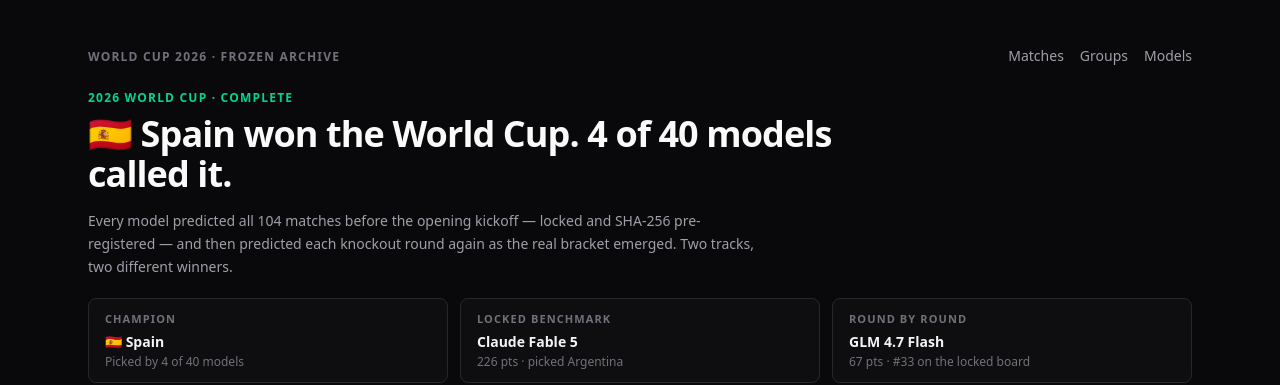
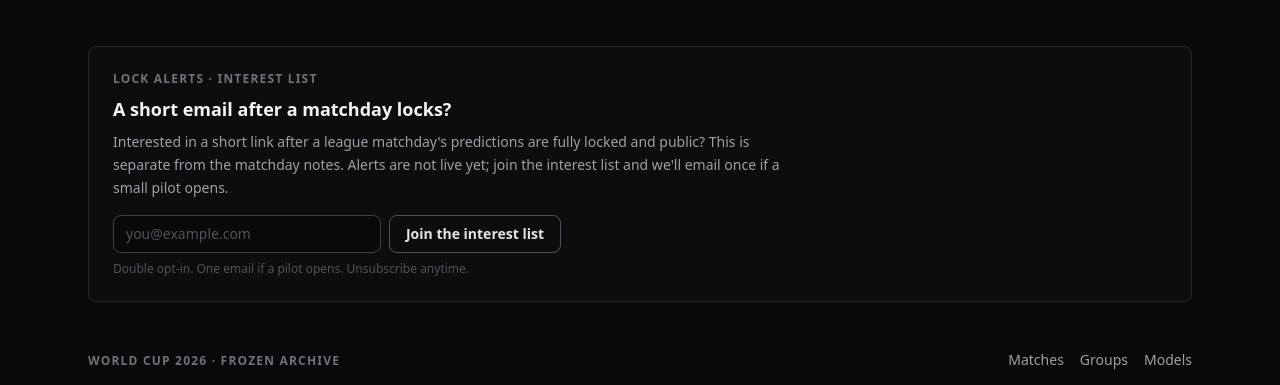
Before and after one commit to teemula35/punditbench, a Next.js app: page / in a window 1280 px wide. Shown: the part 1265-1650 px from the top of the page. Built offline with nearby package versions, Linux system fonts and the light colour scheme; no server answers.

Commit message:
[verified] Add distinct lock-alert interest list

```diff
--- a/app/confirmed/page.tsx
+++ b/app/confirmed/page.tsx
@@ -5,7 +5,7 @@ import { PageTitle } from "../ui";
 
 export const metadata: Metadata = {
   title: "You're on the list — thanks!",
-  description: `You're confirmed for the ${SITE_NAME} 2026-27 league launch.`,
+  description: `You're confirmed for the ${SITE_NAME} emails you chose.`,
   robots: { index: false },
 };
 
@@ -19,16 +19,15 @@ export default function ConfirmedPage() {
   return (
     <div className="max-w-2xl space-y-8">
       <PageTitle
-        kicker="Season 2026-27"
+        kicker="Email preferences"
         title="You're on the list"
         sub="Confirmed — thanks for subscribing."
       />
 
       <section className="space-y-4 text-sm leading-relaxed text-zinc-300">
         <p>
-          That&apos;s it. You&apos;ll get one email the moment the first league picks lock in
-          August — every model&apos;s matchday predictions, pre-registered before kickoff, exactly
-          like the World Cup you just watched {SITE_NAME} grade.
+          You&apos;re confirmed for the emails you chose. We&apos;ll use this address only for those
+          updates.
         </p>
         <p className="text-zinc-400">No spam, unsubscribe anytime.</p>
       </section>
--- /dev/null
+++ b/app/lock-alert-interest.tsx
@@ -0,0 +1,62 @@
+import React from "react";
+import { BUTTONDOWN_USERNAME } from "../lib/site";
+
+const LOCK_ALERT_TAG = "prediction-lock-alerts";
+
+export function LockAlertInterest() {
+  if (!BUTTONDOWN_USERNAME) {
+    return (
+      <section className="rounded-lg border border-zinc-800 bg-zinc-900/30 p-5 sm:p-6">
+        <p className="text-xs font-semibold uppercase tracking-widest text-zinc-500">
+          Lock alerts · Interest list
+        </p>
+        <h2 className="mt-2 text-lg font-semibold text-zinc-100">
+          A short email after a matchday locks?
+        </h2>
+        <p className="mt-2 max-w-2xl text-sm leading-relaxed text-zinc-400">
+          The separate interest list is not open yet. Alerts are not live yet.
+        </p>
+      </section>
+    );
+  }
+
+  return (
+    <section className="rounded-lg border border-zinc-800 bg-zinc-900/30 p-5 sm:p-6">
+      <p className="text-xs font-semibold uppercase tracking-widest text-zinc-500">
+        Lock alerts · Interest list
+      </p>
+      <h2 className="mt-2 text-lg font-semibold text-zinc-100">
+        A short email after a matchday locks?
+      </h2>
+      <p className="mt-2 max-w-2xl text-sm leading-relaxed text-zinc-400">
+        Interested in a short link after a league matchday&apos;s predictions are fully locked and
+        public? This is separate from the matchday notes. Alerts are not live yet; join the
+        interest list and we&apos;ll email once if a small pilot opens.
+      </p>
+      <form
+        action={`https://buttondown.com/api/emails/embed-subscribe/${BUTTONDOWN_USERNAME}`}
+        method="post"
+        className="mt-4 flex max-w-md flex-wrap gap-2"
+      >
+        <input
+          type="email"
+          name="email"
+          required
+          placeholder="you@example.com"
+          aria-label="Email address for lock-alert interest list"
+          className="min-w-0 flex-1 rounded-lg border border-zinc-700 bg-zinc-950 px-3 py-2 text-sm text-zinc-100 placeholder:text-zinc-600 focus:border-emerald-400 focus:outline-none"
+        />
+        <input type="hidden" name="tag" value={LOCK_ALERT_TAG} />
+        <button
+          type="submit"
+          className="rounded-lg border border-zinc-600 px-4 py-2 text-sm font-semibold text-zinc-200 transition-colors hover:border-emerald-400/50 hover:text-emerald-300"
+        >
+          Join the interest list
+        </button>
+        <p className="basis-full text-xs text-zinc-600">
+          Double opt-in. One email if a pilot opens. Unsubscribe anytime.
+        </p>
+      </form>
+    </section>
+  );
+}
--- a/app/notify.tsx
+++ b/app/notify.tsx
@@ -4,17 +4,20 @@
  * BUTTONDOWN_USERNAME is set in lib/site.ts; the fallback still gives people
  * a way to follow the project.
  */
-import { BUTTONDOWN_USERNAME, GITHUB_URL } from "@/lib/site";
+import React from "react";
+import { BUTTONDOWN_USERNAME, GITHUB_URL } from "../lib/site";
+
+const MATCHDAY_NOTES_TAG = "matchday-notes";
 
 export function NotifyForm() {
   if (!BUTTONDOWN_USERNAME) {
     return (
       <p className="text-sm text-zinc-400">
-        Want to know the moment the first picks lock?{" "}
+        Want the short matchday notes?{" "}
         <a href={GITHUB_URL} className="text-emerald-400 hover:underline">
           Watch the repository on GitHub
         </a>{" "}
-        — every lock is a public commit and tag — or check back here at launch.
+        — every lock is a public commit and tag — or check back here after each round.
       </p>
     );
   }
@@ -32,14 +35,15 @@ export function NotifyForm() {
         aria-label="Email address"
         className="min-w-0 flex-1 rounded-lg border border-zinc-700 bg-zinc-900 px-3 py-2 text-sm text-zinc-100 placeholder:text-zinc-600 focus:border-emerald-400 focus:outline-none"
       />
+      <input type="hidden" name="tag" value={MATCHDAY_NOTES_TAG} />
       <button
         type="submit"
         className="rounded-lg border border-emerald-400/40 bg-emerald-400/10 px-4 py-2 text-sm font-semibold text-emerald-300 transition-colors hover:bg-emerald-400/20"
       >
-        Notify me
+        Get matchday notes
       </button>
       <p className="basis-full text-xs text-zinc-600">
-        One email when the first league picks lock, then a note per matchday round. No spam,
+        A short note per matchday round. Lock alerts use the separate interest list. No spam,
         unsubscribe anytime.
       </p>
     </form>
--- a/app/page.tsx
+++ b/app/page.tsx
@@ -15,6 +15,7 @@ import { loadHomepageLeagueCards } from "@/lib/home-match-cards";
 import { reportCards } from "@/lib/report-card";
 import { SITE_NAME, SITE_URL, TAGLINE } from "@/lib/site";
 import { LeagueBridge } from "./league-bridge";
+import { LockAlertInterest } from "./lock-alert-interest";
 import { NotifyForm } from "./notify";
 import { TodayMatches } from "./today-matches";
 import { OpeningRoundBriefCard } from "./briefs/opening-round-2026/card";
@@ -203,6 +204,8 @@ export default function LeaderboardPage() {
 
       {/* Direct routes into today's already locked league consensus. */}
       <TodayMatches cards={todayCards} initialNow={homepageReferenceTime.toISOString()} />
+
+      <LockAlertInterest />
 
       {/* Hero — the verdict once the tournament is complete, the pitch before */}
       {champion ? (
--- a/app/subscribed/page.tsx
+++ b/app/subscribed/page.tsx
@@ -5,7 +5,7 @@ import { PageTitle } from "../ui";
 
 export const metadata: Metadata = {
   title: "Almost there — confirm your email",
-  description: `Confirm your email to join the ${SITE_NAME} 2026-27 league launch list.`,
+  description: `Confirm your email preferences for ${SITE_NAME}.`,
   robots: { index: false },
 };
 
@@ -19,15 +19,15 @@ export default function SubscribedPage() {
   return (
     <div className="max-w-2xl space-y-8">
       <PageTitle
-        kicker="Season 2026-27"
+        kicker="Email preferences"
         title="Almost there"
-        sub="One quick step to lock in your spot."
+        sub="One quick step to confirm your email."
       />
 
       <section className="space-y-4 text-sm leading-relaxed text-zinc-300">
         <p>
-          Check your inbox — we just sent a confirmation link. Click it and you&apos;re on the list
-          for the {SITE_NAME} league launch.
+          Check your inbox — we just sent a confirmation link. Click it to confirm the emails you
+          chose.
         </p>
         <p className="text-zinc-400">
           Nothing after a minute or two? Check your spam or promotions folder — or just submit the
```
Also changed, not shown: 2 other files (tests, documents, lock files or other folders).
